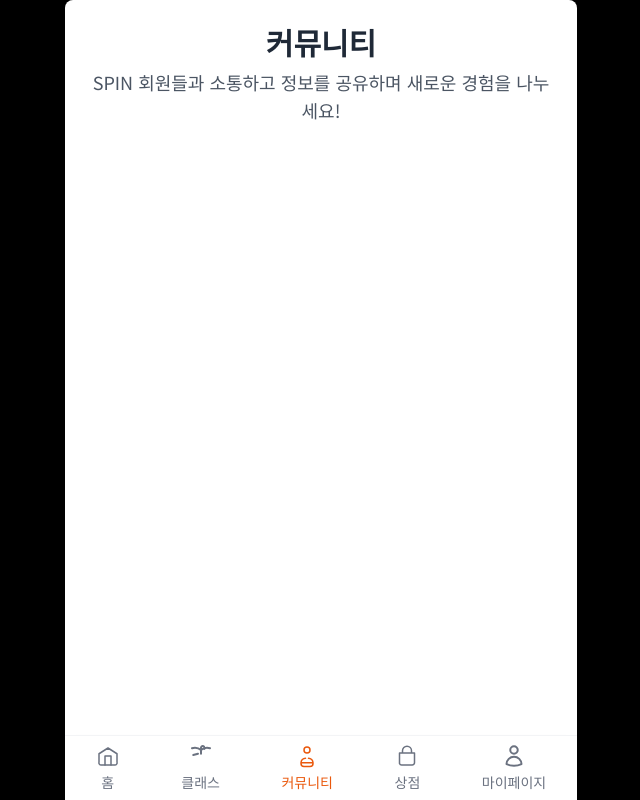
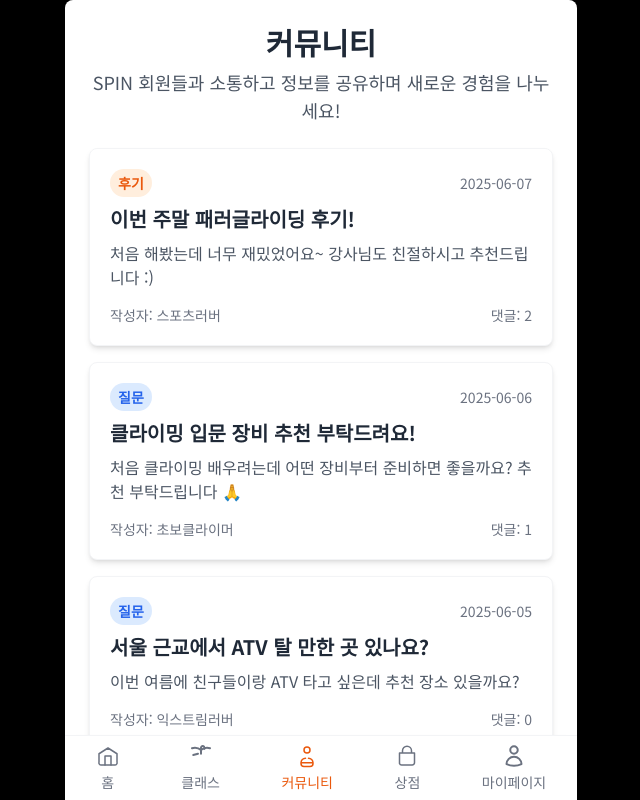
Before and after one commit to sjwoo1999/diff-spo-mockup, a Next.js app: page /main in a window 1280 px wide. Both pictures are taken after a click on the button "커뮤니티". Shown: the top 800 px of the page, without its empty margins (319-959 px from the left). Built offline with nearby package versions, Linux system fonts and the light colour scheme.

Commit message:
🔨 Fill Community Content
Fill Community Content

```diff
--- /dev/null
+++ b/src/app/community/[id]/page.tsx
@@ -0,0 +1,112 @@
+// src/app/community/[id]/page.tsx
+'use client';
+
+import { useParams, useRouter } from 'next/navigation';
+import { database } from '@/data/database';
+import Image from 'next/image';
+
+const CommunityPostPage = () => {
+    const router = useRouter();
+    const { id } = useParams<{ id: string }>();
+
+    const post = database.community.find((p) => p.id === id);
+
+    if (!post) {
+        return (
+            <main className="flex flex-col items-center justify-center min-h-screen p-6 text-gray-600">
+                <p>해당 게시글을 찾을 수 없습니다.</p>
+                <button
+                    onClick={() => router.back()}
+                    className="mt-4 px-4 py-2 bg-gray-200 rounded hover:bg-gray-300"
+                >
+                    뒤로 가기
+                </button>
+            </main>
+        );
+    }
+
+    return (
+        <main className="max-w-[512px] mx-auto p-6">
+            <button
+                onClick={() => router.back()}
+                className="text-sm text-orange-600 mb-4 hover:underline"
+            >
+                ← 커뮤니티 목록으로
+            </button>
+
+            <div className="bg-white rounded-lg shadow-md p-6 border border-gray-100">
+                {/* 카테고리 + 날짜 */}
+                <div className="flex justify-between items-center mb-2">
+                    <span
+                        className={`text-xs font-semibold px-2 py-1 rounded-full
+                            ${
+                                post.category === '후기' ? 'text-orange-600 bg-orange-100' :
+                                post.category === '질문' ? 'text-blue-600 bg-blue-100' :
+                                post.category === '정보' ? 'text-green-600 bg-green-100' :
+                                'text-gray-600 bg-gray-100'
+                            }
+                        `}
+                    >
+                        {post.category}
+                    </span>
+                    <span className="text-gray-500 text-xs">
+                        {post.createdAt.split(' ')[0]}
+                    </span>
+                </div>
+
+                {/* 제목 */}
+                <h1 className="text-2xl font-bold text-gray-800 mb-4">
+                    {post.title}
+                </h1>
+
+                {/* 본문 전체 */}
+                <p className="text-gray-700 text-base mb-6 whitespace-pre-line">
+                    {post.content}
+                </p>
+
+                {/* 외부 링크 */}
+                {post.externalLink && (
+                    <a
+                        href={post.externalLink}
+                        target="_blank"
+                        rel="noopener noreferrer"
+                        className="text-blue-500 hover:underline text-sm block mb-6"
+                    >
+                        원문 보기
+                    </a>
+                )}
+
+                {/* 댓글 */}
+                <div className="border-t pt-4">
+                    <h2 className="text-lg font-semibold text-gray-800 mb-3">
+                        댓글 ({post.comments.length})
+                    </h2>
+                    {post.comments.length === 0 ? (
+                        <p className="text-gray-500 text-sm">댓글이 없습니다.</p>
+                    ) : (
+                        <ul className="space-y-3">
+                            {post.comments.map((comment) => (
+                                <li
+                                    key={comment.id}
+                                    className="bg-gray-50 rounded px-3 py-2 text-sm"
+                                >
+                                    <div className="flex justify-between mb-1 text-gray-600">
+                                        <span className="font-semibold">
+                                            {comment.author}
+                                        </span>
+                                        <span className="text-xs">
+                                            {comment.createdAt.split(' ')[0]}
+                                        </span>
+                                    </div>
+                                    <p className="text-gray-700">{comment.content}</p>
+                                </li>
+                            ))}
+                        </ul>
+                    )}
+                </div>
+            </div>
+        </main>
+    );
+};
+
+export default CommunityPostPage;
--- a/src/components/community/CommunityPosts.tsx
+++ b/src/components/community/CommunityPosts.tsx
@@ -1,5 +1,5 @@
-// src/components/community/CommunityPosts.tsx
 import React from 'react';
+import Link from 'next/link';
 import { CommunityPost } from '@/types';
 
 interface CommunityPostsProps {
@@ -8,27 +8,67 @@ interface CommunityPostsProps {
 
 const CommunityPosts: React.FC<CommunityPostsProps> = ({ posts }) => {
     return (
-        <div className="space-y-4"> {/* 각 게시글 사이에 간격 추가 */}
+        <div className="space-y-4"> {/* 각 게시글 사이에 간격 */}
             {posts.map((post) => (
-                <div key={post.id} className="bg-white rounded-lg shadow-md p-4 sm:p-5"> {/* 패딩 반응형 조절 */}
+                <Link
+                    key={post.id}
+                    href={`/community/${post.id}`}
+                    className="block" // block 처리해주면 hover 영역 문제 없음
+                >
+                    <div
+                        className="bg-white rounded-lg shadow-md p-4 sm:p-5 cursor-pointer hover:shadow-lg transition-all duration-200 border border-gray-100"
+                    >
                         <div className="flex justify-between items-center mb-2">
-                        <span className="text-xs sm:text-sm font-semibold text-orange-600 bg-orange-100 px-2 py-1 rounded-full">
+                            {/* 카테고리 뱃지 */}
+                            <span
+                                className={`text-xs sm:text-sm font-semibold px-2 py-1 rounded-full
+                                    ${
+                                        post.category === '후기' ? 'text-orange-600 bg-orange-100' :
+                                        post.category === '질문' ? 'text-blue-600 bg-blue-100' :
+                                        post.category === '정보' ? 'text-green-600 bg-green-100' :
+                                        'text-gray-600 bg-gray-100'
+                                    }
+                                `}
+                            >
                                 {post.category}
                             </span>
-                        <span className="text-gray-500 text-xs sm:text-sm">{post.createdAt.split(' ')[0]}</span> {/* 날짜만 표시 */}
+
+                            {/* 작성일 */}
+                            <span className="text-gray-500 text-xs sm:text-sm">
+                                {post.createdAt.split(' ')[0]}
+                            </span>
                         </div>
-                    <h3 className="text-lg sm:text-xl font-bold text-gray-800 mb-2">{post.title}</h3>
-                    <p className="text-gray-600 text-sm sm:text-base mb-3 line-clamp-2">{post.content}</p> {/* 2줄 이상이면 잘라내기 */}
-                    <div className="flex justify-between items-center text-gray-500 text-xs sm:text-sm">
+
+                        {/* 제목 */}
+                        <h3 className="text-lg sm:text-xl font-bold text-gray-800 mb-2">
+                            {post.title}
+                        </h3>
+
+                        {/* 본문 일부 */}
+                        <p className="text-gray-600 text-sm sm:text-base mb-4 line-clamp-2">
+                            {post.content}
+                        </p>
+
+                        {/* 작성자 + 댓글 수 */}
+                        <div className="flex justify-between items-center text-gray-500 text-xs sm:text-sm mt-2">
                             <span>작성자: {post.author}</span>
-                        <span>댓글: {post.comments}</span>
+                            <span>댓글: {post.comments.length}</span>
                         </div>
+
+                        {/* 외부 링크 (있을 때만) */}
                         {post.externalLink && (
-                        <a href={post.externalLink} target="_blank" rel="noopener noreferrer" className="text-blue-500 hover:underline text-sm mt-3 block">
+                            <a
+                                href={post.externalLink}
+                                target="_blank"
+                                rel="noopener noreferrer"
+                                className="text-blue-500 hover:underline text-sm mt-3 block"
+                                onClick={(e) => e.stopPropagation()} // 링크 클릭 시 상위 링크 방지
+                            >
                                 원문 보기
                             </a>
                         )}
                     </div>
+                </Link>
             ))}
         </div>
     );
--- a/src/data/database.ts
+++ b/src/data/database.ts
@@ -720,7 +720,89 @@ export const database: Database = {
         },
     ],
 
-    community: [],
+    community: [
+        {
+            id: 'post1',
+            title: '이번 주말 패러글라이딩 후기!',
+            content: '처음 해봤는데 너무 재밌었어요~ 강사님도 친절하시고 추천드립니다 :)',
+            author: '스포츠러버',
+            createdAt: '2025-06-07 14:20:00',
+            comments: [
+                {
+                    id: 'comment1',
+                    author: '클라이머99',
+                    content: '우와! 저도 해보고 싶어요 🔥',
+                    createdAt: '2025-06-07 15:00:00',
+                },
+                {
+                    id: 'comment2',
+                    author: '운동초보',
+                    content: '가격대는 어느 정도였나요?',
+                    createdAt: '2025-06-07 16:10:00',
+                },
+            ],
+            category: '후기',
+        },
+        {
+            id: 'post2',
+            title: '클라이밍 입문 장비 추천 부탁드려요!',
+            content: '처음 클라이밍 배우려는데 어떤 장비부터 준비하면 좋을까요? 추천 부탁드립니다 🙏',
+            author: '초보클라이머',
+            createdAt: '2025-06-06 09:35:00',
+            comments: [
+                {
+                    id: 'comment3',
+                    author: '짬클',
+                    content: '암벽화랑 초크백부터 준비하세요!',
+                    createdAt: '2025-06-06 10:00:00',
+                },
+            ],
+            category: '질문',
+        },
+        {
+            id: 'post3',
+            title: '서울 근교에서 ATV 탈 만한 곳 있나요?',
+            content: '이번 여름에 친구들이랑 ATV 타고 싶은데 추천 장소 있을까요?',
+            author: '익스트림러버',
+            createdAt: '2025-06-05 19:00:00',
+            comments: [],
+            category: '질문',
+        },
+        {
+            id: 'post4',
+            title: '서핑 용어 간단 정리 🌊',
+            content: '초보 분들 참고하시라고 기본 서핑 용어 정리해봅니다! Pop-up, Duck dive, Point break 등등...',
+            author: '파도타는여자',
+            createdAt: '2025-06-04 11:45:00',
+            comments: [
+                {
+                    id: 'comment4',
+                    author: '서핑꿈나무',
+                    content: '좋은 정보 감사합니다 🙏',
+                    createdAt: '2025-06-04 12:20:00',
+                },
+            ],
+            externalLink: 'https://example.com/surfing-terms',
+            category: '정보',
+        },
+        {
+            id: 'post5',
+            title: '이번 달 스핀 정모 언제 하나요?',
+            content: '다들 이번 달 번개 모임 계획 있으신가요? 같이 운동하고 싶어요!',
+            author: '운동메이트찾아요',
+            createdAt: '2025-06-03 08:30:00',
+            comments: [
+                {
+                    id: 'comment5',
+                    author: '동네운동러',
+                    content: '좋아요! 저도 참석하고 싶어요 🙋',
+                    createdAt: '2025-06-03 09:10:00',
+                },
+            ],
+            category: '자유',
+        },
+    ],
+
 
     storeItems: [
         {
--- a/src/types/index.ts
+++ b/src/types/index.ts
@@ -42,10 +42,17 @@ export interface CommunityPost {
     title: string;
     content: string;
     author: string;
-    createdAt: string; // "YYYY-MM-DD HH:MM:SS" 형식이라고 가정
-    comments: number; // 댓글 수
-    externalLink?: string; // 원문 링크 (선택 사항)
-    category: string;
+    createdAt: string; // "YYYY-MM-DD HH:MM:SS"
+    comments: Comment[];
+    externalLink?: string;
+    category: string; // 후기 / 질문 / 정보 / 자유
+}
+
+export interface Comment {
+    id: string;
+    author: string;
+    content: string;
+    createdAt: string;
 }
 
 // ----------------------------------------------------
```
Lines whose indentation alone changed are shown as unchanged.
